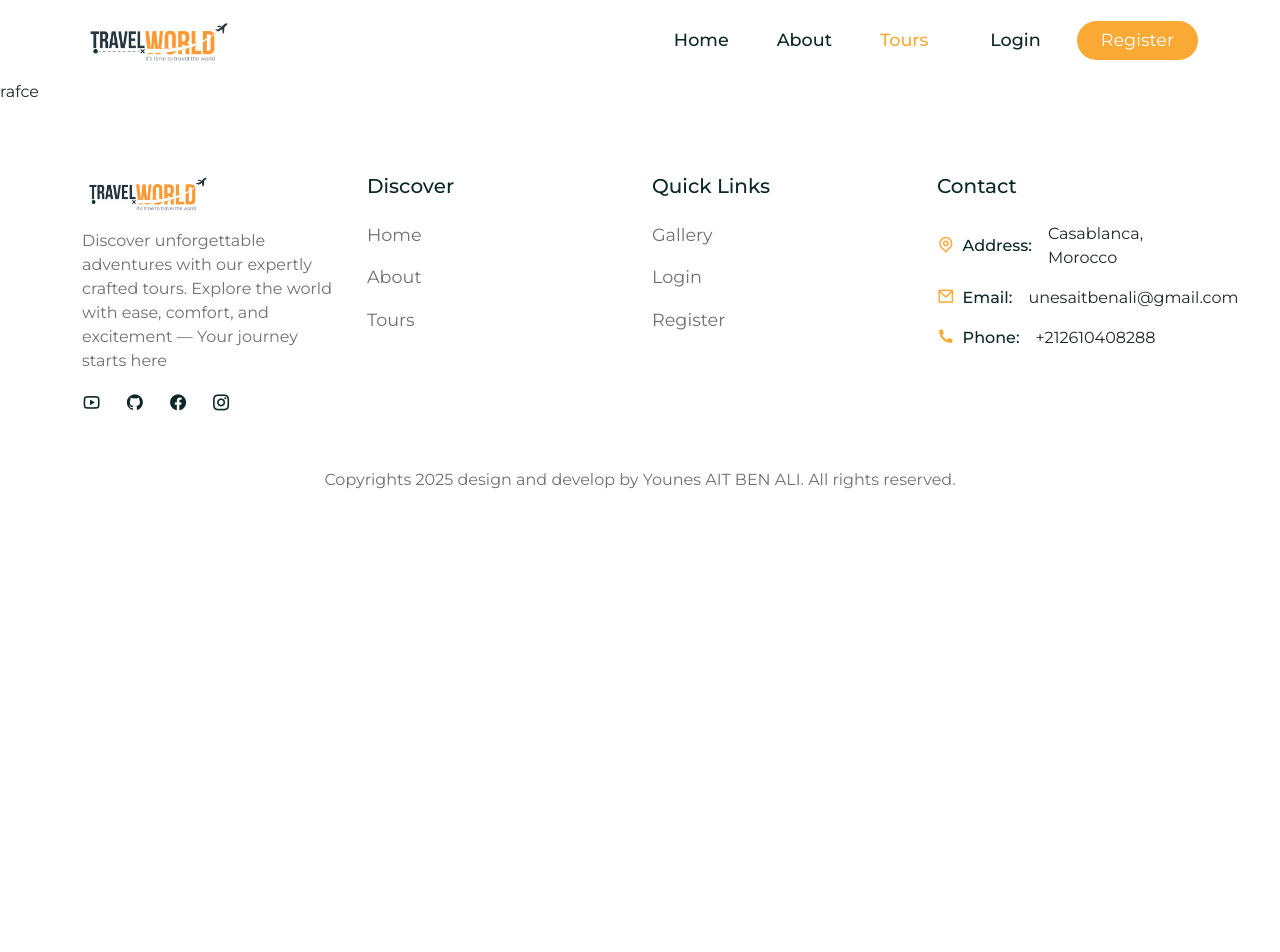
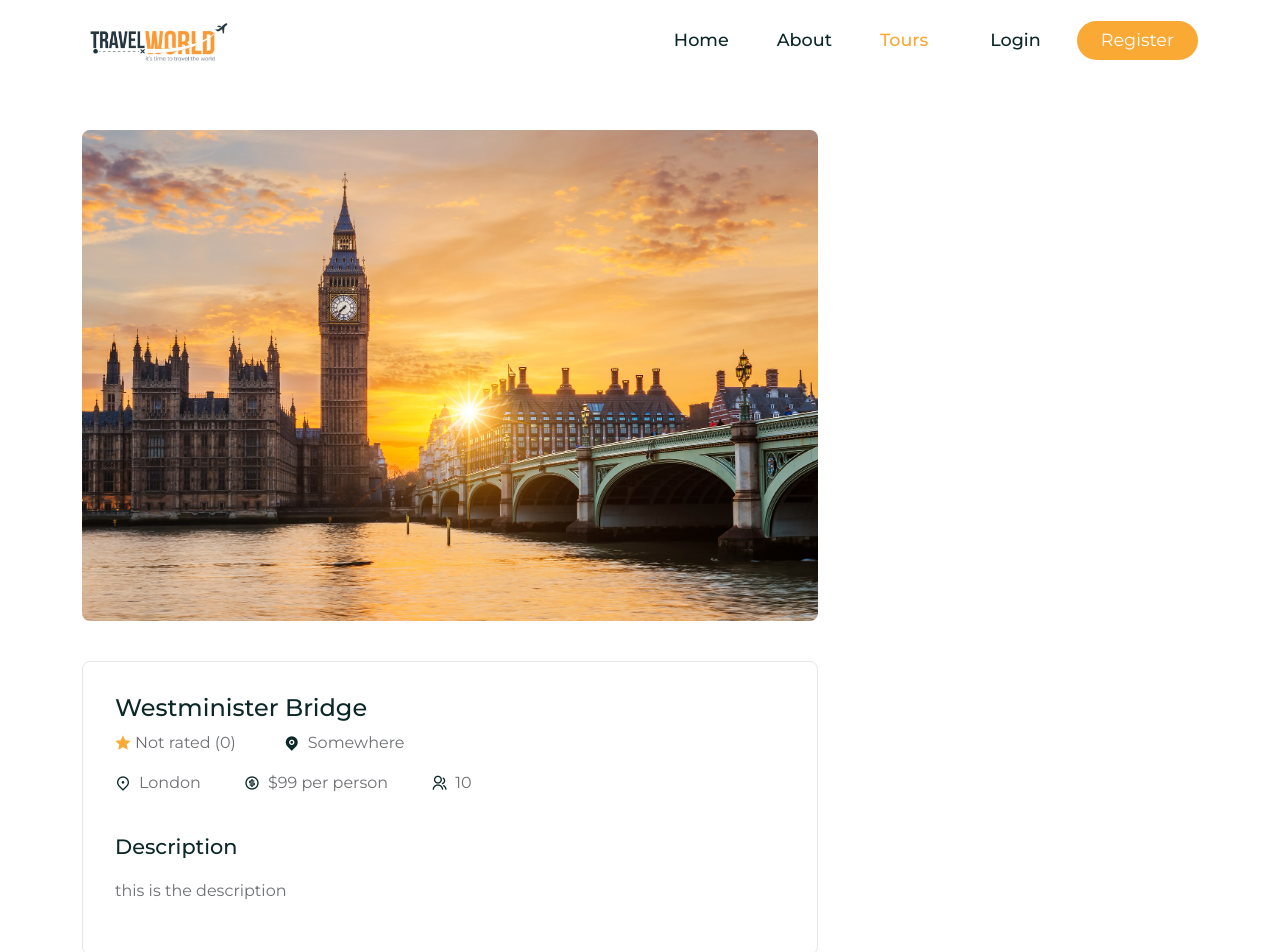
Before and after one commit to UnesABA/Tours-Travel_Booking_Website, a React (Vite) app in the folder client/: page /tours/01 in a window 1280 px wide. Shown: the top 952 px of the page. Before the commit the page ends 800 px from the top, so only its background shows below. Built offline with nearby package versions, Linux system fonts and the light colour scheme; a web font is replaced by a local one.

Commit message:
Implement Tours page layout with dynamic tour cards, pagination UI, and integrated SearchBar

```diff
--- a/client/src/assets/data/tours.js
+++ b/client/src/assets/data/tours.js
@@ -11,6 +11,7 @@
     id: "01",
     title: "Westminister Bridge",
     city: "London",
+    address: "Somewhere",
     distance: 300,
     price: 99,
     maxGroupSize: 10,
@@ -24,6 +25,7 @@
     id: "02",
     title: "Bali, Indonesia",
     city: "Indonesia",
+    address: "Somewhere",
     distance: 400,
     price: 99,
     maxGroupSize: 8,
@@ -37,6 +39,7 @@
     id: "03",
     title: "Snowy Mountains, Thailand",
     city: "Thailand",
+    address: "Somewhere",
     distance: 500,
     price: 99,
     maxGroupSize: 8,
@@ -55,6 +58,7 @@
     id: "04",
     title: "Beautiful Sunrise, Thailand",
     city: "Thailand",
+    address: "Somewhere",
     distance: 500,
     price: 99,
     maxGroupSize: 8,
@@ -73,6 +77,7 @@
     id: "05",
     title: "Nusa Pendia Bali, Indonesia",
     city: "Indonesia",
+    address: "Somewhere",
     distance: 500,
     price: 99,
     maxGroupSize: 8,
@@ -95,6 +100,7 @@
     id: "06",
     title: "Cherry Blossoms Spring",
     city: "Japan",
+    address: "Somewhere",
     distance: 500,
     price: 99,
     maxGroupSize: 8,
@@ -113,6 +119,7 @@
     id: "07",
     title: "Holmen Lofoten",
     city: "France",
+    address: "Somewhere",
     distance: 500,
     price: 99,
     maxGroupSize: 8,
@@ -126,6 +133,7 @@
     id: "08",
     title: "Snowy Mountains, Thailand",
     city: "Thailand",
+    address: "Somewhere",
     distance: 500,
     price: 99,
     maxGroupSize: 8,
--- a/client/src/pages/TourDetails.jsx
+++ b/client/src/pages/TourDetails.jsx
@@ -1,8 +1,84 @@
-import React from 'react'
+import { Container, Row, Col, Form, ListGroup } from "reactstrap"
+import { useParams } from "react-router-dom"
+import tourData from "../assets/data/tours"
+import calculateAvgRating from "../utils/AvgRating"
+import "../styles/tour-details.css"
 
 const rafce = () => {
+  const { id } = useParams()
+
+  const tour = tourData.find((tour) => tour.id === id)
+
+  const {
+    photo,
+    title,
+    desc,
+    price,
+    address,
+    reviews,
+    city,
+    distance,
+    maxGroupSize,
+  } = tour
+
+  const { totalRating, avgRating } = calculateAvgRating(reviews)
+
   return (
-    <div>rafce</div>
+    <section>
+      <Container>
+        <Row>
+          <Col lg="8">
+            <div className="tour__content">
+              <img src={photo} />
+
+              <div className="tour__info">
+                <h2>{title}</h2>
+
+                <div className="d-flex align-items-center gap-5">
+                  <span className="tour__rating d-flex align-items-center gap-1">
+                    <i
+                      className="ri-star-fill"
+                      style={{ color: "var(--secondary-color)" }}
+                    ></i>{" "}
+                    {calculateAvgRating === 0 ? null : avgRating}{" "}
+                    {totalRating === 0 ? (
+                      "Not rated"
+                    ) : (
+                      <span>{reviews.length}</span>
+                    )}
+                    <span>({reviews?.length})</span>
+                  </span>
+
+                  <span>
+                    <i className="ri-map-pin-fill"></i> {address}
+                  </span>
+                </div>
+
+                <div className="tour__extra-details">
+                  <span>
+                    <i className="ri-map-pin-2-line"></i> {city}
+                  </span>
+                  <span>
+                    <i className="ri-money-dollar-circle-line"></i> ${price} per
+                    person
+                  </span>
+                  <span>
+                    <i className="ri-group-line"></i> {maxGroupSize}
+                  </span>
+                </div>
+
+                <h5>Description</h5>
+                <p>{desc}</p>
+              </div>
+
+              {/* ===================== Tour Reviews Section ===================== */}
+
+              {/* ===================== Tour Reviews Section ===================== */}
+            </div>
+          </Col>
+        </Row>
+      </Container>
+    </section>
   )
 }
 
--- a/client/src/pages/Tours.jsx
+++ b/client/src/pages/Tours.jsx
@@ -1,9 +1,62 @@
-import React from 'react'
+import CommonSection from "../shared/CommonSection";
+import { Container, Row, Col } from "reactstrap";
+import SearchBar from "../shared/SearchBar";
+import Newsletter from "../shared/Newsletter";
+import TourCard from "../shared/TourCard";
+import tourData from "../assets/data/tours";
+import "../styles/tour.css";
+import { useEffect, useState } from "react";
 
 const Tours = () => {
+  const [pageCount, setPageCount] = useState(0);
+  const [page, setPage] = useState(0);
+
+  useEffect(() => {
+    const pages = Math.ceil(5 / 1);
+    setPageCount(pages);
+  }, [page]);
+
   return (
-    <div>Tours</div>
-  )
-}
+    <>
+      <CommonSection title={"All Tours"} />
+      <section>
+        <Container>
+          <Row>
+            <SearchBar />
+          </Row>
+        </Container>
+      </section>
+      <section className="pt-0">
+        <Container>
+          <Row>
+            {tourData.map((tour) => {
+              return (
+                <Col lg="3" className="mt-4" key={tour.id}>
+                  <TourCard tour={tour} />
+                </Col>
+              );
+            })}
 
-export default Tours
+            <Col lg="12">
+              <div className="pagination d-flex align-items-center justify-content-center mt-4 gap-3">
+                {[...Array(pageCount).keys()].map((number) => (
+                  <span
+                    key={number}
+                    onClick={() => setPage(number)}
+                    className={page === number ? "active__page" : ""}
+                  >
+                    {number + 1}
+                  </span>
+                ))}
+              </div>
+            </Col>
+          </Row>
+        </Container>
+      </section>
+
+      <Newsletter />
+    </>
+  );
+};
+
+export default Tours;
--- /dev/null
+++ b/client/src/shared/CommonSection.jsx
@@ -0,0 +1,20 @@
+import { Container, Row, Col} from "reactstrap"
+import "./common-section.css"
+
+const CommonSection = ({title}) => {
+  return (
+    <section className="common__section">
+      <Container>
+        <Row>
+          <Col lg= "12">
+            <h1>
+              {title}
+            </h1>
+          </Col>
+        </Row>
+      </Container>
+    </section>
+  )
+}
+
+export default CommonSection
--- /dev/null
+++ b/client/src/shared/common-section.css
@@ -0,0 +1,14 @@
+.common__section{
+  background: linear-gradient(rgba(0, 0, 0, 0.45), rgba(0, 0, 0, 0.45)), url("../assets/images/tour.jpg") no-repeat center center;
+  background-size: cover;
+  height: 300px;
+  display: flex;
+  align-items: center;
+  justify-content: center;
+  text-align: center;
+}
+
+.common__section h1{
+  font-size: 2.5rem;
+  color: #fff;
+}
--- /dev/null
+++ b/client/src/styles/tour-details.css
@@ -0,0 +1,47 @@
+.tour__content img{
+  width: 100%;
+  border-radius: 0.5rem;
+  margin-bottom: 2.5rem;
+}
+
+.tour__info{
+  border-radius: 0.5rem;
+  border: 1px solid rgb(229, 231, 235);
+  padding: 2rem;
+}
+
+.tour__info h2{
+  font-size: 1.5rem;
+}
+
+.tour__info span{
+  display: flex;
+  align-items: center;
+  column-gap: 0.5rem;
+  font-size: 1rem;
+  color: var(--text-color);
+}
+
+.tour__info span i{
+  color: var(--heading-color);
+  font-size: 1rem;
+}
+
+.tour__extra-details{
+  display: flex;
+  align-items: center;
+  column-gap: 2.7rem;
+  margin-top: 1rem;
+  margin-bottom: 2.5rem;
+}
+
+.tour__info h5{
+  margin-bottom: 1rem;
+  font-size: 1.3rem;
+}
+
+.tour__info p{
+  line-height: 30px;
+  font-size: 1rem;
+  color: var(--text-color);
+}
--- /dev/null
+++ b/client/src/styles/tour.css
@@ -0,0 +1,19 @@
+.pagination span{
+  width: 2rem;
+  height: 2rem;
+  padding: 5px;
+  border-radius: 50px;
+  display: flex;
+  align-items: center;
+  justify-content: center;
+  border: 1px solid var(--secondary-color);
+  color: var(--heading-color);
+  font-size: 1.1rem;
+  cursor: pointer;
+  font-weight: 700;
+}
+
+.active__page{
+  background: var(--secondary-color);
+  color: #fff !important;
+}
```
